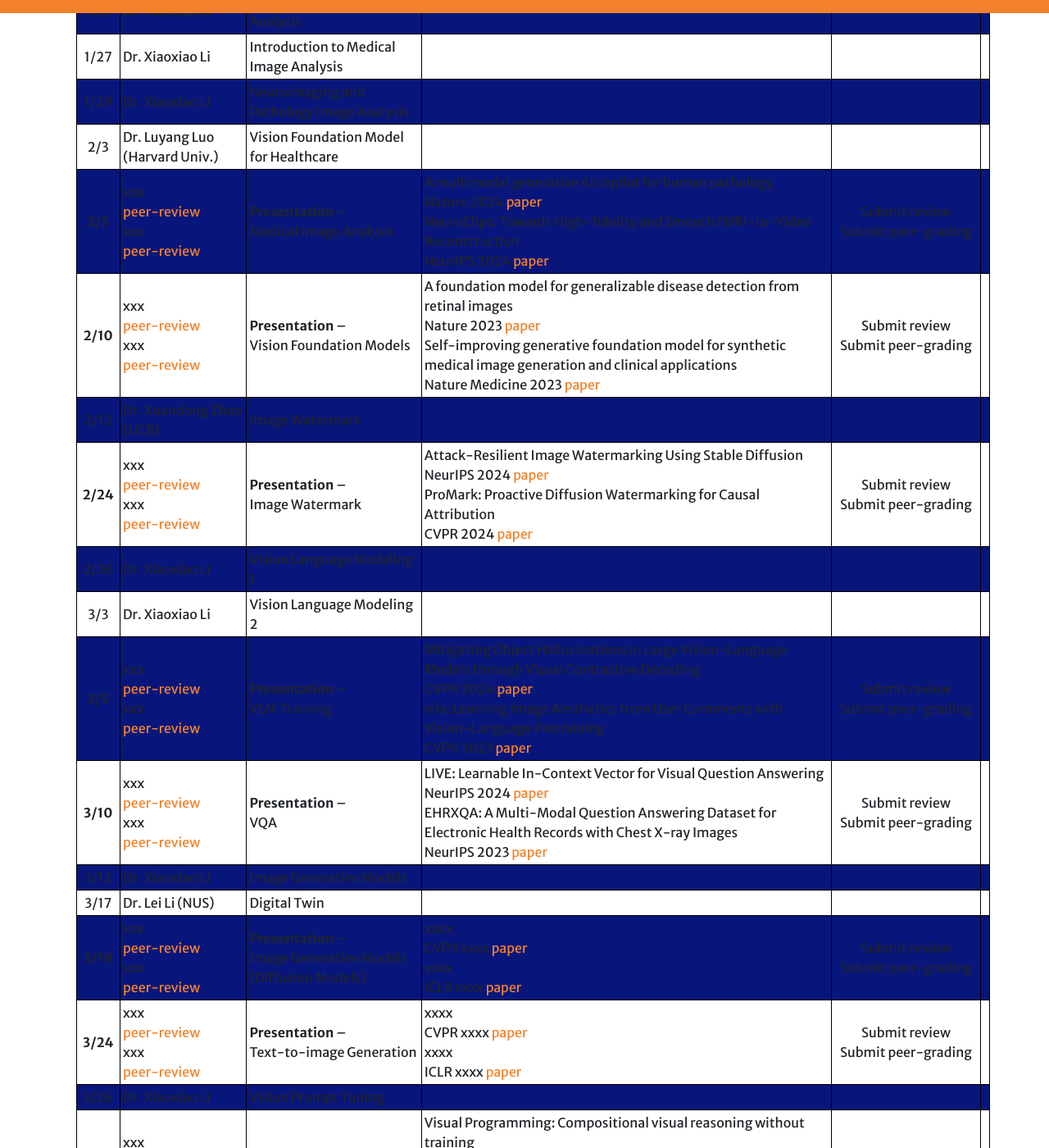
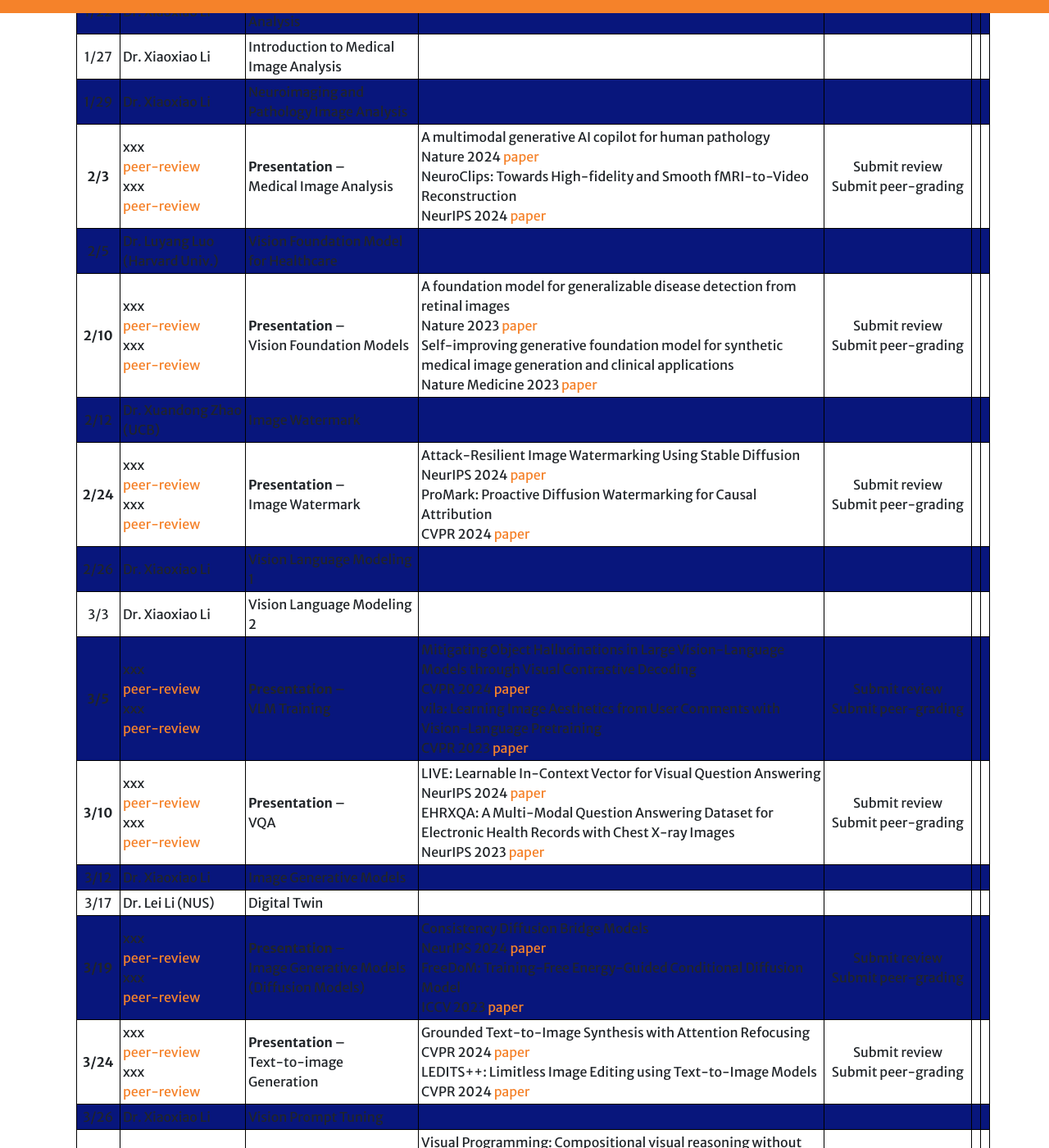
Before and after one commit to ubc-tea/EECE-570-2024w2, a Jekyll site: the page built from index.md, in a window 1280 px wide and 1400 px high, scrolled down 2560 px. Shown: the whole window at 82% size. Built offline with Jekyll 4.4.1, drawn with Linux system fonts in a browser that asks for light colours; a script that is not in the unit is left out; our own code applies the rules of GitHub Pages for plain Markdown files.

Commit message:
Update index.md

```diff
--- a/index.md
+++ b/index.md
@@ -129,9 +129,9 @@ Our schedule will be updated during the semester. Please frequently check the sc
 | 1/20  | Dr. Xiaoxiao Li | Supervised Image Analysis                |  |  |
 | 1/22  | Dr. Xiaoxiao Li | Unsupervised Image Analysis                 |                  |                                  |
 | 1/27  | Dr. Xiaoxiao Li | Introduction to Medical Image Analysis       |                 |                  |
-| 1/29  | Dr. Xiaoxiao Li | Neuroimaging and Pathology Image Analysis    |                  |                           |
-| 2/3   | Dr. Luyang Luo (Harvard Univ.) |  Vision Foundation Model for Healthcare    |                  |                           |
-| **2/5**   |  xxx   <br> [peer-review]() <br>  xxx  <br> [peer-review]() | **Presentation** – <br> Medical Image Analysis | A multimodal generative AI copilot for human pathology <br> Nature 2024 [paper](https://www.nature.com/articles/s41586-024-07618-3) <br> NeuroClips: Towards High-fidelity and Smooth fMRI-to-Video Reconstruction <br> NeurIPS 2024 [paper](https://arxiv.org/pdf/2410.19452)|  Submit review <br> Submit peer-grading           |
+| 1/29  | Dr. Xiaoxiao Li | Neuroimaging and Pathology Image Analysis    |                  |                           |                 |                           |
+| **2/3**   |  xxx   <br> [peer-review]() <br>  xxx  <br> [peer-review]() | **Presentation** – <br> Medical Image Analysis | A multimodal generative AI copilot for human pathology <br> Nature 2024 [paper](https://www.nature.com/articles/s41586-024-07618-3) <br> NeuroClips: Towards High-fidelity and Smooth fMRI-to-Video Reconstruction <br> NeurIPS 2024 [paper](https://arxiv.org/pdf/2410.19452)|  Submit review <br> Submit peer-grading           |
+| 2/5   | Dr. Luyang Luo (Harvard Univ.) |  Vision Foundation Model for Healthcare    |
 | **2/10**   |  xxx   <br> [peer-review]() <br>  xxx  <br> [peer-review]() | **Presentation** – <br> Vision Foundation Models | A foundation model for generalizable disease detection from retinal images <br> Nature 2023 [paper]() <br> Self-improving generative foundation model for synthetic medical image generation and clinical applications <br> Nature Medicine 2023 [paper]()|  Submit review <br> Submit peer-grading           |
 | 2/12  | Dr. Xuandong Zhao (UCB) | Image Watermark                    |                  |                                   |
 | **2/24**  |  xxx   <br> [peer-review]() <br>  xxx  <br> [peer-review]() | **Presentation** – <br> Image Watermark | Attack-Resilient Image Watermarking Using Stable Diffusion <br> NeurIPS 2024 [paper](https://openreview.net/pdf?id=e6KrSouGHJ) <br>ProMark: Proactive Diffusion Watermarking for Causal Attribution <br> CVPR 2024 [paper](https://openaccess.thecvf.com/content/CVPR2024/papers/Asnani_ProMark_Proactive_Diffusion_Watermarking_for_Causal_Attribution_CVPR_2024_paper.pdf)|  Submit review <br> Submit peer-grading           |
@@ -141,8 +141,8 @@ Our schedule will be updated during the semester. Please frequently check the sc
 |**3/10** | xxx   <br> [peer-review]() <br>  xxx  <br> [peer-review]() | **Presentation** – <br> VQA | LIVE: Learnable In-Context Vector for Visual Question Answering <br> NeurIPS 2024 [paper](https://openreview.net/pdf?id=QhRemVrZbG) <br> EHRXQA: A Multi-Modal Question Answering Dataset for Electronic Health Records with Chest X-ray Images <br> NeurIPS 2023 [paper](https://openreview.net/pdf?id=Pk2x7FPuZ4)|  Submit review <br> Submit peer-grading           |
 | 3/12  | Dr. Xiaoxiao Li | Image Generative Models                    |                  |
 | 3/17  | Dr. Lei Li (NUS)| Digital Twin                   |                  |                                  |
-|**3/19** | xxx   <br> [peer-review]() <br>  xxx  <br> [peer-review]() | **Presentation** – <br> Image Generative Models (Diffusion Models) | xxxx <br> CVPR xxxx [paper]() <br> xxxx <br> ICLR xxxx [paper]()|  Submit review <br> Submit peer-grading        |                 |
-|**3/24** | xxx   <br> [peer-review]() <br>  xxx  <br> [peer-review]() | **Presentation** – <br> Text-to-image Generation | xxxx <br> CVPR xxxx [paper]() <br> xxxx <br> ICLR xxxx [paper]()|  Submit review <br> Submit peer-grading           |
+|**3/19** | xxx   <br> [peer-review]() <br>  xxx  <br> [peer-review]() | **Presentation** – <br> Image Generative Models (Diffusion Models) | Consistency Diffusion Bridge Models <br> NeurIPS 2024 [paper](https://openreview.net/pdf?id=FFJFGx78OK) <br> FreeDoM: Training-Free Energy-Guided Conditional Diffusion Model <br> ICCV 2023 [paper](https://openaccess.thecvf.com/content/ICCV2023/papers/Yu_FreeDoM_Training-Free_Energy-Guided_Conditional_Diffusion_Model_ICCV_2023_paper.pdf)|  Submit review <br> Submit peer-grading        |                 |
+|**3/24** | xxx   <br> [peer-review]() <br>  xxx  <br> [peer-review]() | **Presentation** – <br> Text-to-image Generation | Grounded Text-to-Image Synthesis with Attention Refocusing <br> CVPR 2024 [paper](https://arxiv.org/pdf/2306.05427) <br> LEDITS++: Limitless Image Editing using Text-to-Image Models <br> CVPR 2024 [paper](https://arxiv.org/pdf/2311.16711)|  Submit review <br> Submit peer-grading           |
 | 3/26  | Dr. Xiaoxiao Li | Vision Prompt Tuning                    |                  |                                   |
 |**3/31** | xxx   <br> [peer-review]() <br>  xxx  <br> [peer-review]() | **Presentation** – <br> Vision Prompt Tuning | Visual Programming: Compositional visual reasoning without training <br> CVPR 2023 [paper](https://arxiv.org/pdf/2211.11559) <br> E^2VPT: An Effective and Efficient Approach for Visual Prompt Tuning <br> ICCV 2023 [paper](https://openaccess.thecvf.com/content/ICCV2023/papers/Han_E2VPT_An_Effective_and_Efficient_Approach_for_Visual_Prompt_Tuning_ICCV_2023_paper.pdf)|  Submit review <br> Submit peer-grading           |
 | 4/2  | Dr. Xiaoxiao Li | Robustness for Vision Tasks                    |                  |                                   |
```
